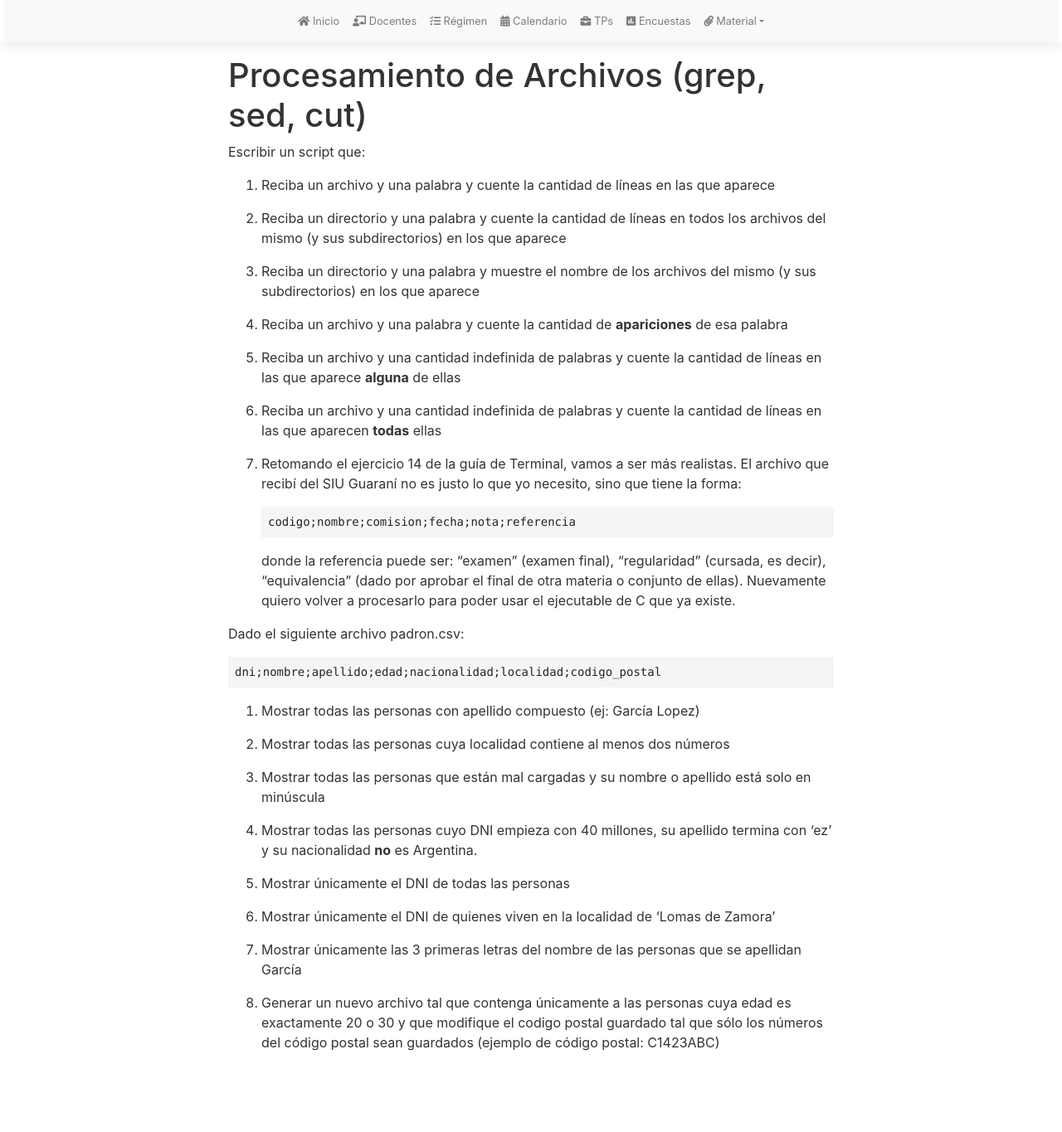
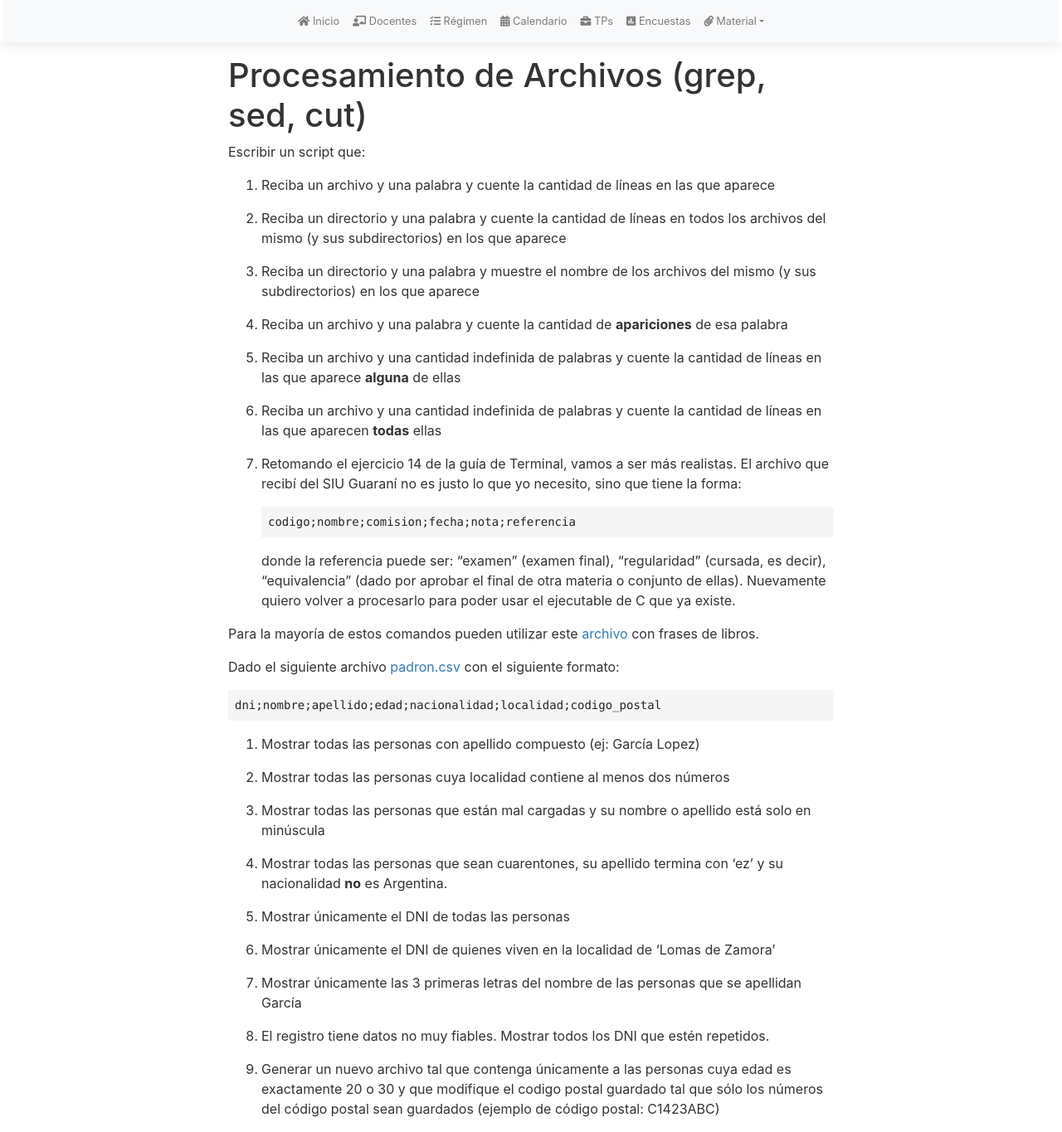
Before and after one commit to intro-tb022/intro, a Jekyll site: the page built from material/guias/archivos.md, in a window 1280 px wide and 1365 px high. Shown: the whole window at 83% size. Built offline with Jekyll 4.4.1, drawn with Linux system fonts in a browser that asks for light colours; nearby versions of some CDN libraries; our own code applies the rules of GitHub Pages for plain Markdown files.

Commit message:
Agrego ejercicios y archivos para usar en las guias

````diff
--- a/material/guias/archivos.md
+++ b/material/guias/archivos.md
@@ -22,8 +22,10 @@ codigo;nombre;comision;fecha;nota;referencia
 donde la referencia puede ser: "examen" (examen final), "regularidad" (cursada, es decir), "equivalencia" (dado por aprobar el final de otra materia o conjunto de ellas).
 Nuevamente quiero volver a procesarlo para poder usar el ejecutable de C que ya existe.
 
+Para la mayoría de estos comandos pueden utilizar este [archivo](files/libros.txt) con frases de libros.
 
-Dado el siguiente archivo padron.csv:
+
+Dado el siguiente archivo [padron.csv](files/padron.csv) con el siguiente formato:
 
 ```
 dni;nombre;apellido;edad;nacionalidad;localidad;codigo_postal
@@ -35,7 +37,7 @@ dni;nombre;apellido;edad;nacionalidad;localidad;codigo_postal
 
 1. Mostrar todas las personas que están mal cargadas y su nombre o apellido está solo en minúscula
 
-1. Mostrar todas las personas cuyo DNI empieza con 40 millones, su apellido termina con 'ez' y su nacionalidad **no** es Argentina.
+1. Mostrar todas las personas que sean cuarentones, su apellido termina con 'ez' y su nacionalidad **no** es Argentina.
 
 1. Mostrar únicamente el DNI de todas las personas
 
@@ -43,4 +45,6 @@ dni;nombre;apellido;edad;nacionalidad;localidad;codigo_postal
 
 1. Mostrar únicamente las 3 primeras letras del nombre de las personas que se apellidan García
 
+1. El registro tiene datos no muy fiables. Mostrar todos los DNI que estén repetidos.
+
 1. Generar un nuevo archivo tal que contenga únicamente a las personas cuya edad es exactamente 20 o 30 y que modifique el codigo postal guardado tal que sólo los números del código postal sean guardados (ejemplo de código postal: C1423ABC)
````
Also changed, not shown: material/guias.md (+1 -0 lines), material/guias/extra.md (added, +13 -0 lines), material/guias/files/libros.txt (added, +25 -0 lines), material/guias/files/padron.csv (added, +18 -0 lines).
